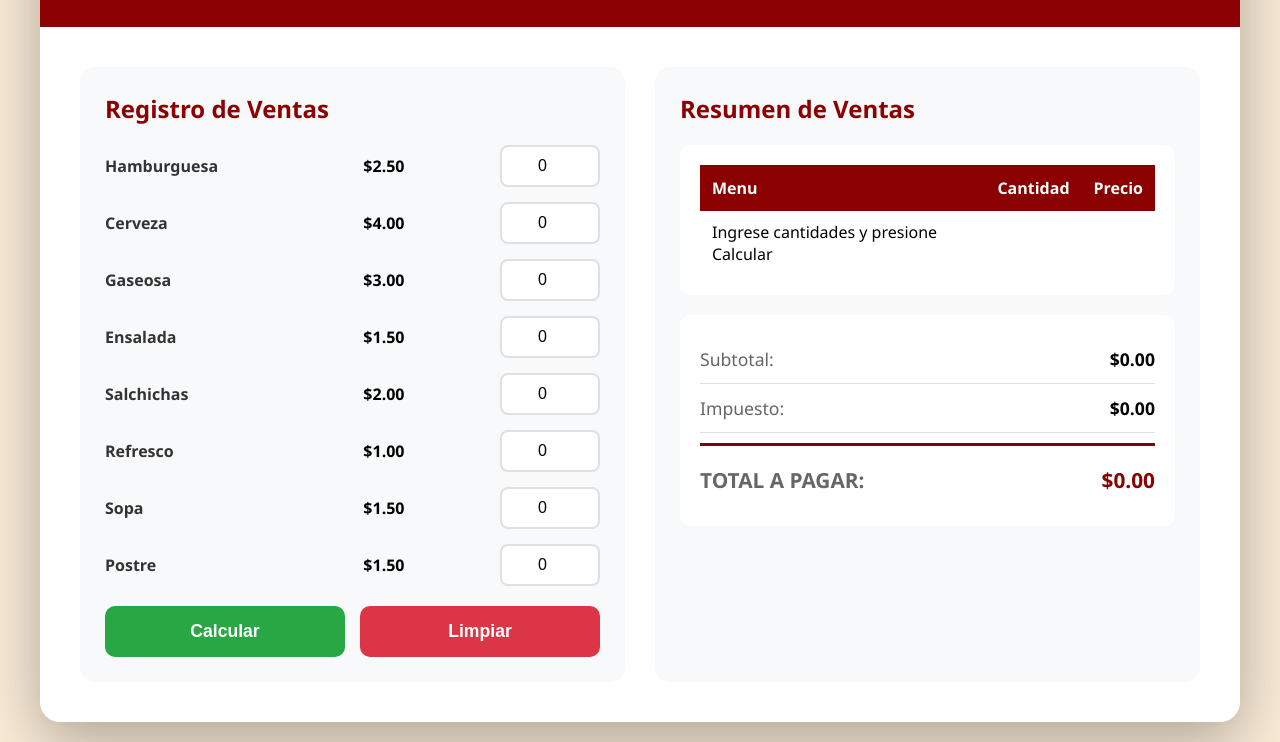
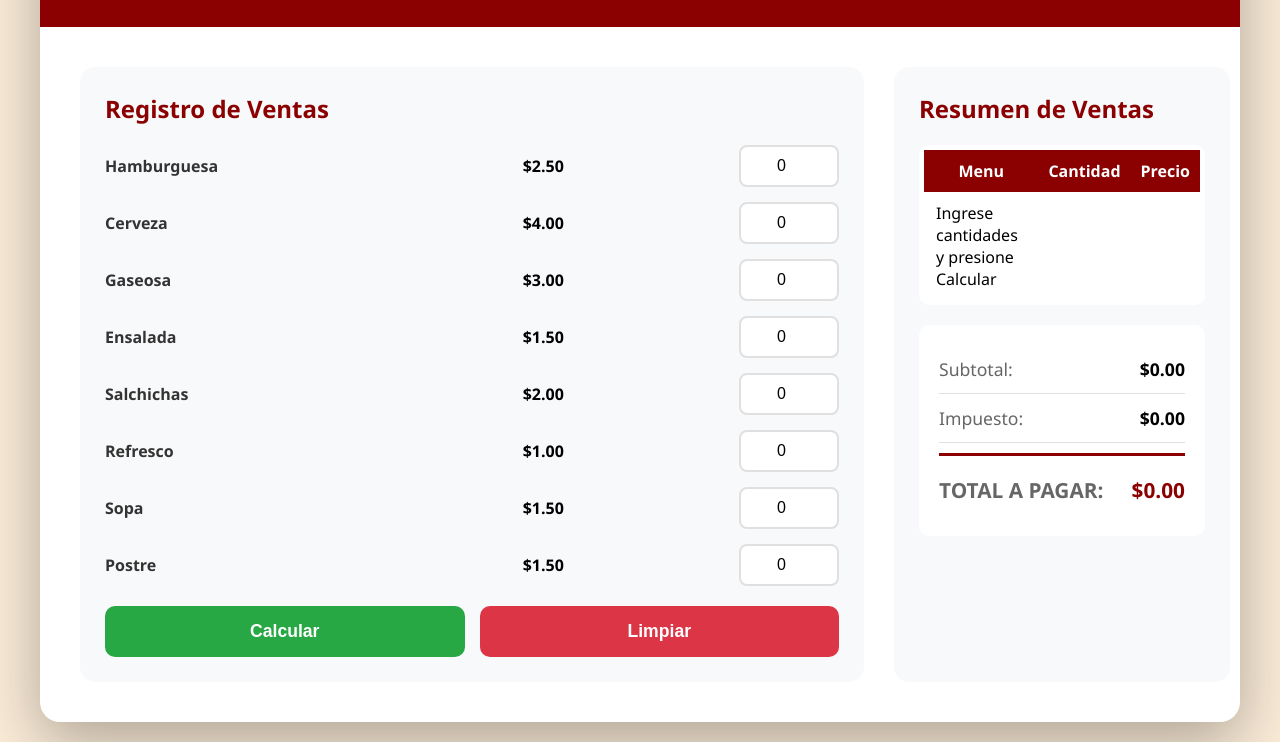
Before and after one commit to frannpineroo/restaurante-app, a plain HTML site: page index.html in a window 1280 px wide. Shown: the part 142-884 px from the top of the page. Drawn offline with Linux system fonts and the light colour scheme.

Commit message:
cambiando el tamanio de los contenedores

```diff
--- a/css/style.css
+++ b/css/style.css
@@ -42,7 +42,7 @@ body {
 
 .content {
     display: grid;
-    grid-template-columns: 1fr 1fr;
+    grid-template-columns: 70% 30%;
     gap: 30px;
     padding: 40px;
 }
@@ -96,7 +96,7 @@ body {
 
 .menu-table {
     background: white;
-    padding: 20px;
+    padding: 5px;
     border-radius: 10px;
     margin-bottom: 20px;
 }
@@ -109,8 +109,8 @@ body {
 .menu-table th {
     background: #8B0000;
     color: white;
-    padding: 12px;
-    text-align: left;
+    padding: 10px;
+    text-align: center;
 }
 
 .menu-table td {
```
